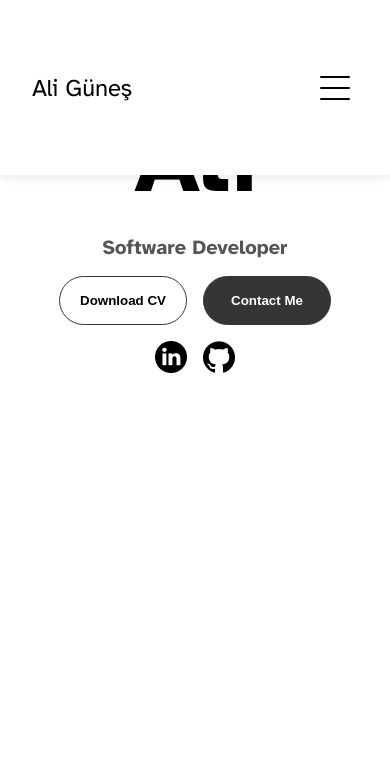
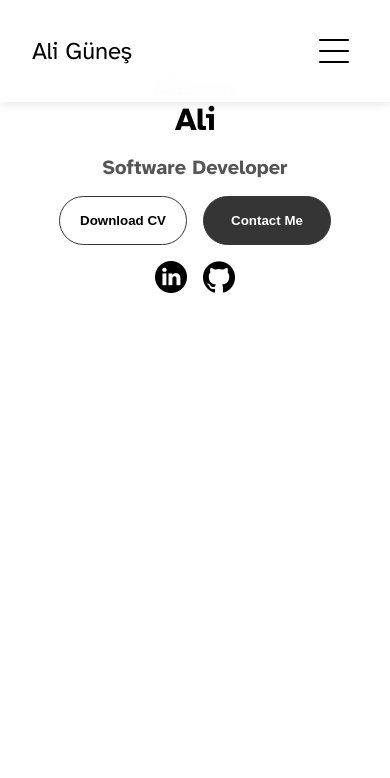
Before and after one commit to ali-gunes/aligunes.dev, a website: page index.html in a window 390 px wide. Shown: the top 778 px of the page. Drawn offline with Linux system fonts and the light colour scheme.

Commit message:
Fix: Adjust mobile header and content spacing to prevent overlap

```diff
--- a/darkmode.css
+++ b/darkmode.css
@@ -311,7 +311,7 @@ body.dark-mode .dark-mode-icon {
 
 /* Mobile navigation in dark mode */
 body.dark-mode #mobile-nav {
-    background-color: var(--background-color);
+    background-color: rgba(17, 17, 17, 0.95);
     box-shadow: 0 2px 10px rgba(0, 0, 0, 0.3);
 }
 
--- a/index.html
+++ b/index.html
@@ -76,7 +76,7 @@
         </div> -->
         <div class="section__text">
             <p class="section__text__p1">Hello, I am</p>
-            <h1 class="title" style="font-size: 6rem;">Ali</h1>
+            <h1 class="title">Ali</h1>
             <p class="section__text__p2">Software Developer</p>
             <div class="btn-container">
                 <button class="btn btn-color-2" onclick="window.open('./assets/Ali_Gunes_CV.pdf')">Download CV</button>
--- a/mediaqueries.css
+++ b/mediaqueries.css
@@ -36,7 +36,10 @@
     }
     section {
       margin: 0 5%;
-      padding-top: 6rem;
+      padding-top: 80px;
+    }
+    #profile {
+      padding-top: 80px;
     }
     .section__pic-container {
       width: 275px;
@@ -56,7 +59,7 @@
     #profile {
       height: 83vh;
       margin-bottom: 0;
-      padding-top: 5rem;
+      padding-top: 80px;
     }
     article {
       font-size: 1rem;
--- a/style.css
+++ b/style.css
@@ -155,6 +155,10 @@ a:hover {
     right: 0;
     background-color: white;
     z-index: 100;
+    height: 70px;
+    backdrop-filter: blur(10px);
+    -webkit-backdrop-filter: blur(10px);
+    background-color: rgba(255, 255, 255, 0.95);
 }
 
 .mobile-nav-header {
@@ -162,6 +166,7 @@ a:hover {
     justify-content: space-between;
     align-items: center;
     width: 100%;
+    height: 100%;
 }
 
 .mobile-menu-toggle {
@@ -172,6 +177,8 @@ a:hover {
     display: flex;
     align-items: center;
     justify-content: center;
+    width: 48px;
+    height: 48px;
 }
 
 .hamburger-icon {
@@ -317,6 +324,7 @@ section {
     margin: 0 10rem;
     box-sizing: border-box;
     min-height: fit-content;
+    position: relative;
 }
 
 .section-container {
@@ -331,6 +339,7 @@ section {
     justify-content: center;
     gap: 5rem;
     height: 80vh;
+    padding-top: 0;
 }
 
 .section__pic-container {
@@ -359,8 +368,20 @@ section {
 }
 
 .title {
-    font-size: 3rem;
+    font-size: 6rem;
     text-align: center;
+}
+
+@media screen and (max-width: 768px) {
+    .title {
+        font-size: 4rem;
+    }
+}
+
+@media screen and (max-width: 480px) {
+    .title {
+        font-size: 3.5rem;
+    }
 }
 
 #socials-container {
```
